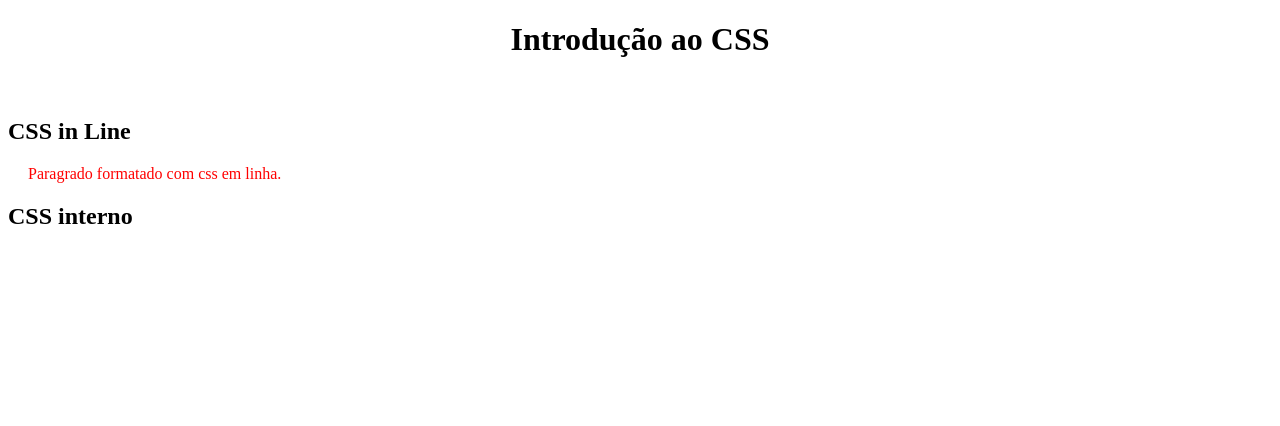
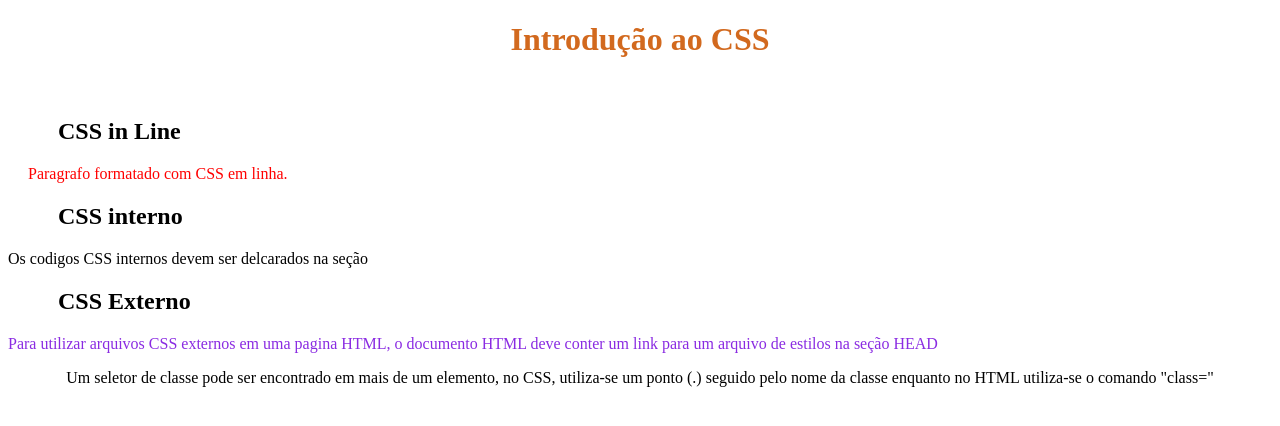
Before and after one commit to Berezanskyj/html-css-senac, a plain HTML site: page 02/index.html in a window 1280 px wide. Drawn offline with Linux system fonts and the light colour scheme.

Commit message:
salvando progresso

```diff
--- /dev/null
+++ b/02/css/style.css
@@ -0,0 +1,20 @@
+@charset "utf-8";
+@import "https://fonts.googleapis.com/css?family=Noto+Serif";
+
+h1{
+    color: chocolate;
+}
+
+h2{
+    margin-left: 50px;
+}
+
+/* Estilizando um ID */
+#p1{
+    color: blueviolet;
+}
+
+/* Estilizando uma classe */
+.center{
+    text-align: center;
+}
--- a/02/index.html
+++ b/02/index.html
@@ -6,21 +6,34 @@
     <title>Introdução ao CSS</title>
 
     <!--Declaração do CSS interno-->
-    <style>
-        h1{
-            text-align: center;
-        }
-    </style>
+       <style>
+            h1{
+                text-align: center;
+            }
+        </style>
+
+
+    <!--Declaração do CSS externo-->
+    <link rel="stylesheet" href="css/style.css">
+
 </head>
 <body>
     <h1>Introdução ao CSS</h1>
     <br>
 
+
     <h2>CSS in Line</h2>
-    <p style="color: red; margin: 20px;">Paragrado formatado com css em linha.</p>
+    <p style="color: red; margin: 20px;">Paragrafo formatado com CSS em linha.</p>
 
     <h2>CSS interno</h2>
-    <p ></p>
+    <p>Os codigos CSS internos devem ser delcarados na seção</p>
+
+    <h2>CSS Externo</h2>
+    <p id="p1">Para utilizar arquivos CSS externos em uma pagina HTML, o documento HTML deve conter um link para um arquivo de estilos na seção HEAD</p>
+
+    <p class="center">Um seletor de classe pode ser encontrado em mais de um elemento, no CSS, utiliza-se um ponto (.) seguido pelo nome da classe enquanto no HTML utiliza-se o comando "class="</p>
+
+
 
 </body>
 </html>
```
Also changed, not shown: 02/style.css (deleted), 1 other file.
